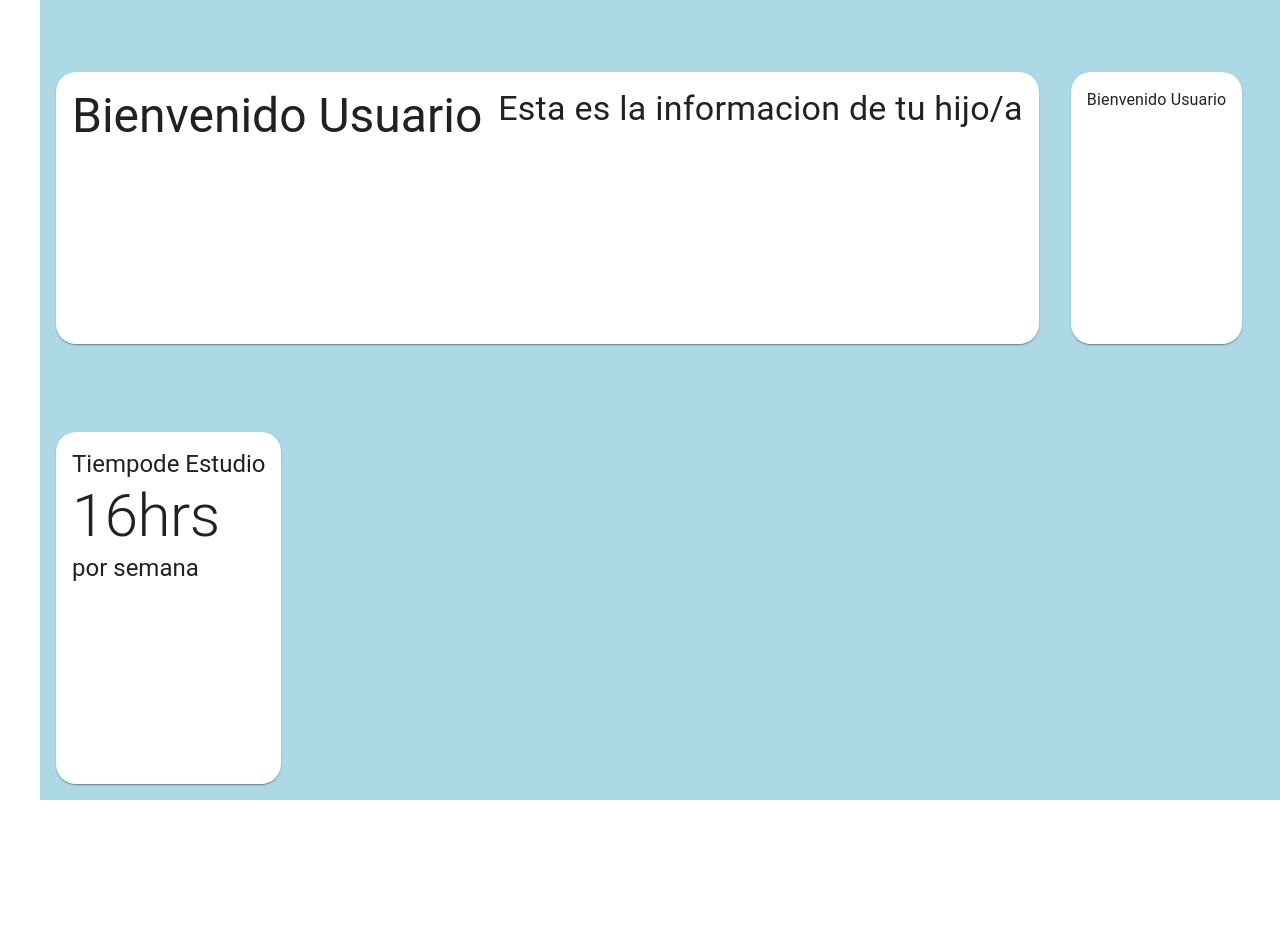
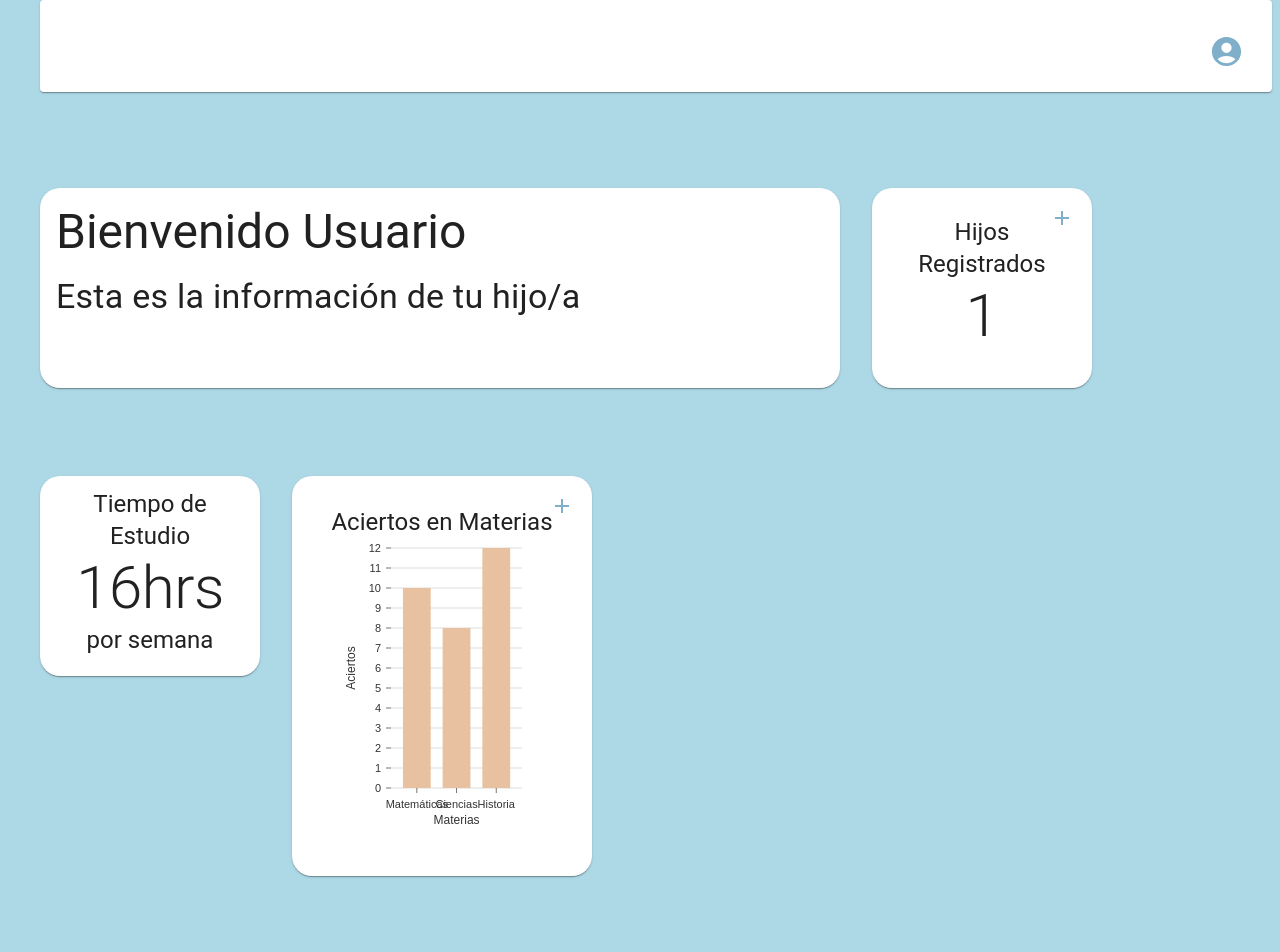
Before and after one commit to Urielcont/EstudIA, a React (Vite) app in the folder estudIA/: page /dash in a window 1280 px wide. Shown: the top 952 px of the page. Before the commit the page ends 840 px from the top, so only its background shows below. Built offline with nearby package versions, Linux system fonts and the light colour scheme.

Commit message:
dashboard

```diff
--- /dev/null
+++ b/estudIA/src/components/bar.jsx
@@ -0,0 +1,28 @@
+import { Card, IconButton } from "@mui/material";
+import AccountCircleIcon from '@mui/icons-material/AccountCircle'; // Asegúrate de tener el ícono de Material-UI instalado
+
+const Bar = () => {
+    return (
+        <Card sx={{
+            top: -40,
+            width: "100%", // Asegúrate de que ocupe todo el ancho
+            height: '60px', // Ajusta la altura según sea necesario
+            position: 'relative', // Para posicionar el ícono
+            padding: 2, // Espaciado interno
+        }}>
+            <IconButton
+                sx={{
+                    position: 'absolute',
+                    top: "40%",
+                    right: 20,
+                    color: '#7FAFC9', // Color del ícono
+                    height:"30px"
+                }}
+            >
+                <AccountCircleIcon fontSize="large" />
+            </IconButton>
+        </Card>
+    );
+}
+
+export default Bar;
--- a/estudIA/src/components/dashboard_father/dash.jsx
+++ b/estudIA/src/components/dashboard_father/dash.jsx
@@ -3,40 +3,63 @@ import WelcomeCard from "./welcomeCard";
 import RegisteredChildren from "./registredChildrenCard";
 import HoursStudied from "./hoursStudied";
 import { Box } from "@mui/system";
+import Bar from "../bar";
+import StatisticsCard from "./statisticsSubjectsCard";
 
 const Dashboard = () => {
     return (
         <Box
             sx={{
-            paddingLeft: {
+                display: 'flex',
+                flexDirection: 'column',
+                minHeight: '100vh', // Asegura que el Box cubra toda la altura de la vista
+                bgcolor: '#ADD8E6', // Color de fondo azul claro
+                padding: {
                     xs: 2,
                     sm: 2,
                     md: 5,
                 },
-            paddingBottom: {
-                xs: 1,
-                sm: 2,
-                md: 5,
-            },
-        }}>
+            }}
+        >
+            <Bar />
+            <Grid2
+            container
+            spacing={4}>
+
             <Grid2
                 container
                 spacing={4}
                 sx={{
-                bgcolor: '#ADD8E6', // Color de fondo azul claro
-                minHeight: '100vh', // Asegura que el fondo cubra toda la altura de la vista
-                padding: 2, // Espaciado interno
+                    flexGrow: 1, // Permite que el Grid2 crezca para llenar el espacio restante
                 }}
             >
-        <Grid2 item xs={12} md={7} sx={{ display: 'flex', alignItems: 'stretch', mt: 7 }}>
-
+                <Grid2 item xs={12} md={6}  lg={4}sx={{ display: 'flex', alignItems: 'stretch', mt: 7 }}>
                     <WelcomeCard />
                 </Grid2>
-            <Grid2 item xs={12} md={7} sx={{ display: 'flex', alignItems: 'stretch', mt: 7 }}>
+                <Grid2 item xs={12} md={6}  lg={2}sx={{ display: 'flex', alignItems: 'stretch', mt: 7 }}>
                     <RegisteredChildren />
                 </Grid2>
-            <Grid2 item xs={12} md={7} sx={{ display: 'flex', alignItems: 'stretch', mt: 7 }}>
+                <Grid2 item xs={12} md={6} lg={2} sx={{ display: 'flex', alignItems: 'stretch', mt: 7 }}>
                     <HoursStudied />
+                </Grid2>
+                <Grid2 item xs={12} md={6} lg={4} sx={{ display: 'flex', alignItems: 'stretch', mt: 7 }}>
+                    <StatisticsCard />
+                </Grid2>
+            </Grid2>
+            <Grid2
+                container
+                spacing={4}
+                sx={{
+                    flexGrow: 1, // Permite que el Grid2 crezca para llenar el espacio restante
+                }}
+            >
+
+                <Grid2 item xs={12} md={6} sx={{ display: 'flex', alignItems: 'stretch', mt: 7 }}>
+                    <RegisteredChildren />
+                </Grid2>
+                <Grid2 item xs={12} md={6} sx={{ display: 'flex', alignItems: 'stretch', mt: 7 }}>
+                    <HoursStudied />
+                </Grid2>
             </Grid2>
             </Grid2>
         </Box>
--- a/estudIA/src/components/dashboard_father/hoursStudied.jsx
+++ b/estudIA/src/components/dashboard_father/hoursStudied.jsx
@@ -3,13 +3,20 @@ import { Card, CardContent, Typography } from "@mui/material";
 
 const HoursStudied   = () => {
     return (
-        <Card sx={{
+         <Card sx={{
             borderRadius: 5,
-            minWidth: "100%"
+            width: "220px",
+            height: "200px",
+            position: 'relative', // Para posicionar el ícono
+            display: 'flex', // Para usar flexbox
+            flexDirection: 'column', // Direccion de los elementos
+            justifyContent: 'center', // Centrar verticalmente
+            alignItems: 'center', // Centrar horizontalmente
+            textAlign: 'center', // Alinear el texto al centro
         }}>
             <CardContent>
                 <Typography variant="h5" >
-                   Tiempode Estudio
+                   Tiempo de Estudio
                 </Typography>
                 <Typography variant="h2" >
                     16hrs                </Typography>
--- a/estudIA/src/components/dashboard_father/registredChildrenCard.jsx
+++ b/estudIA/src/components/dashboard_father/registredChildrenCard.jsx
@@ -1,18 +1,81 @@
-import { Card, CardContent, Typography } from "@mui/material";
+import { useState } from "react";
+import { Card, CardContent, IconButton, Typography, Modal, Box } from "@mui/material";
+import Add from "@mui/icons-material/Add";
 
 const RegistredChildren = () => {
+    const [open, setOpen] = useState(false);
+
+    const handleOpenModal = () => {
+        setOpen(true);
+    };
+
+    const handleCloseModal = () => {
+        setOpen(false);
+    };
+
     return (
+        <>
             <Card sx={{
                 borderRadius: 5,
-            minWidth: "100%"
+                width: "220px",
+                height: "200px",
+                position: 'relative', // Para posicionar el ícono
+                display: 'flex', // Para usar flexbox
+                flexDirection: 'column', // Direccion de los elementos
+                justifyContent: 'center', // Centrar verticalmente
+                alignItems: 'center', // Centrar horizontalmente
+                textAlign: 'center', // Alinear el texto al centro
             }}>
+                <IconButton
+                    sx={{
+                        position: 'absolute',
+                        top: 10,
+                        right: 10,
+                        color: '#7FAFC9', // Color del ícono
+                    }}
+                    onClick={handleOpenModal} // Maneja el evento de clic
+                >
+                    <Add />
+                </IconButton>
                 <CardContent>
-                <Typography >
-                   Bienvenido Usuario
+                    <Typography variant="h5">
+                        Hijos Registrados
+                    </Typography>
+                    <Typography variant="h2">
+                        1
                     </Typography>
                 </CardContent>
             </Card>
+
+            <Modal
+                open={open}
+                onClose={handleCloseModal}
+                aria-labelledby="modal-title"
+                aria-describedby="modal-description"
+            >
+                <Box
+                    sx={{
+                        position: 'absolute',
+                        top: '50%',
+                        left: '50%',
+                        transform: 'translate(-50%, -50%)',
+                        bgcolor: 'background.paper',
+                        boxShadow: 24,
+                        p: 4,
+                        borderRadius: 2,
+                    }}
+                >
+                    <Typography id="modal-title" variant="h6" component="h2">
+                        Registro de Estudio
+                    </Typography>
+                    <Typography id="modal-description" sx={{ mt: 2 }}>
+                        Aquí puedes agregar información adicional sobre el tiempo de estudio.
+                    </Typography>
+                    {/* Aquí puedes agregar más contenido y formularios para tu modal */}
+                </Box>
+            </Modal>
+        </>
     );
-}
+};
 
 export default RegistredChildren;
--- /dev/null
+++ b/estudIA/src/components/dashboard_father/statisticsSubjectsCard.jsx
@@ -0,0 +1,122 @@
+import { useState } from "react";
+import { Card, CardContent, IconButton, Typography, Modal, Box } from "@mui/material";
+import Add from "@mui/icons-material/Add";
+import { ResponsiveBar } from '@nivo/bar';
+
+const StatisticsCard = () => {
+    const [open, setOpen] = useState(false);
+
+    const handleOpenModal = () => {
+        setOpen(true);
+    };
+
+    const handleCloseModal = () => {
+        setOpen(false);
+    };
+
+    const data = [
+        {
+            materia: 'Matemáticas',
+            aciertos: 10,
+        },
+        {
+            materia: 'Ciencias',
+            aciertos: 8,
+        },
+        {
+            materia: 'Historia',
+            aciertos: 12,
+        },
+    ];
+
+    return (
+        <>
+            <Card sx={{
+                borderRadius: 5,
+                width: "300px", // Ajusta el ancho según sea necesario
+                height: "400px", // Ajusta la altura según sea necesario
+                position: 'relative',
+                display: 'flex',
+                flexDirection: 'column',
+                justifyContent: 'center',
+                alignItems: 'center',
+                textAlign: 'center',
+            }}>
+                <IconButton
+                    sx={{
+                        position: 'absolute',
+                        top: 10,
+                        right: 10,
+                        color: '#7FAFC9',
+                    }}
+                    onClick={handleOpenModal}
+                >
+                    <Add />
+                </IconButton>
+                <CardContent>
+                    <Typography variant="h5">
+                        Aciertos en Materias
+                    </Typography>
+
+                    <Box sx={{ height: 300, width: '100%' }}>
+                        <ResponsiveBar
+                            data={data}
+                            keys={['aciertos']}
+                            indexBy="materia"
+                            margin={{ top: 10, right: 30, bottom: 50, left: 60 }}
+                            padding={0.3}
+                            colors={{ scheme: 'nivo' }}
+                            borderColor={{ from: 'color', modifiers: [['darker', 1.6]] }}
+                            axisBottom={{
+                                tickSize: 5,
+                                tickPadding: 5,
+                                tickRotation: 0,
+                                legend: 'Materias',
+                                legendPosition: 'middle',
+                                legendOffset: 32,
+                            }}
+                            axisLeft={{
+                                tickSize: 5,
+                                tickPadding: 5,
+                                tickRotation: 0,
+                                legend: 'Aciertos',
+                                legendPosition: 'middle',
+                                legendOffset: -40,
+                            }}
+                            enableLabel={false}
+                        />
+                    </Box>
+                </CardContent>
+            </Card>
+
+            <Modal
+                open={open}
+                onClose={handleCloseModal}
+                aria-labelledby="modal-title"
+                aria-describedby="modal-description"
+            >
+                <Box
+                    sx={{
+                        position: 'absolute',
+                        top: '50%',
+                        left: '50%',
+                        transform: 'translate(-50%, -50%)',
+                        bgcolor: 'background.paper',
+                        boxShadow: 24,
+                        p: 4,
+                        borderRadius: 2,
+                    }}
+                >
+                    <Typography id="modal-title" variant="h6" component="h2">
+                        Registro de Estudio
+                    </Typography>
+                    <Typography id="modal-description" sx={{ mt: 2 }}>
+                        Aquí puedes agregar información adicional sobre el tiempo de estudio.
+                    </Typography>
+                </Box>
+            </Modal>
+        </>
+    );
+};
+
+export default StatisticsCard;
--- a/estudIA/src/components/dashboard_father/welcomeCard.jsx
+++ b/estudIA/src/components/dashboard_father/welcomeCard.jsx
@@ -4,21 +4,24 @@ const WelcomeCard = () => {
     return (
         <Card sx={{
             borderRadius: 5,
-            minWidth: "100%"
+            width: "800px",
+            height: "200px"
         }}>
-               <CardContent className="content-card" sx={{ position: 'relative' }}>
-               <Grid2 container spacing={2}>
-                <Typography variant="h3" >
-                   Bienvenido Usuario
-                </Typography>
-                <Typography variant="h4" >
-                 Esta es la informacion de tu hijo/a
-                </Typography>
+            <CardContent className="content-card" sx={{ position: 'relative' }}>
+                <Grid2 container spacing={2} direction="column"> {/* Cambiado a dirección columna */}
+                    <Grid2 item>
+                        <Typography variant="h3">
+                            Bienvenido Usuario
+                        </Typography>
+                    </Grid2>
+                    <Grid2 item>
+                        <Typography variant="h4">
+                            Esta es la información de tu hijo/a
+                        </Typography>
+                    </Grid2>
                 </Grid2>
             </CardContent>
-
         </Card>
-
     );
 }
 
```
Lines whose indentation alone changed are shown as unchanged.
